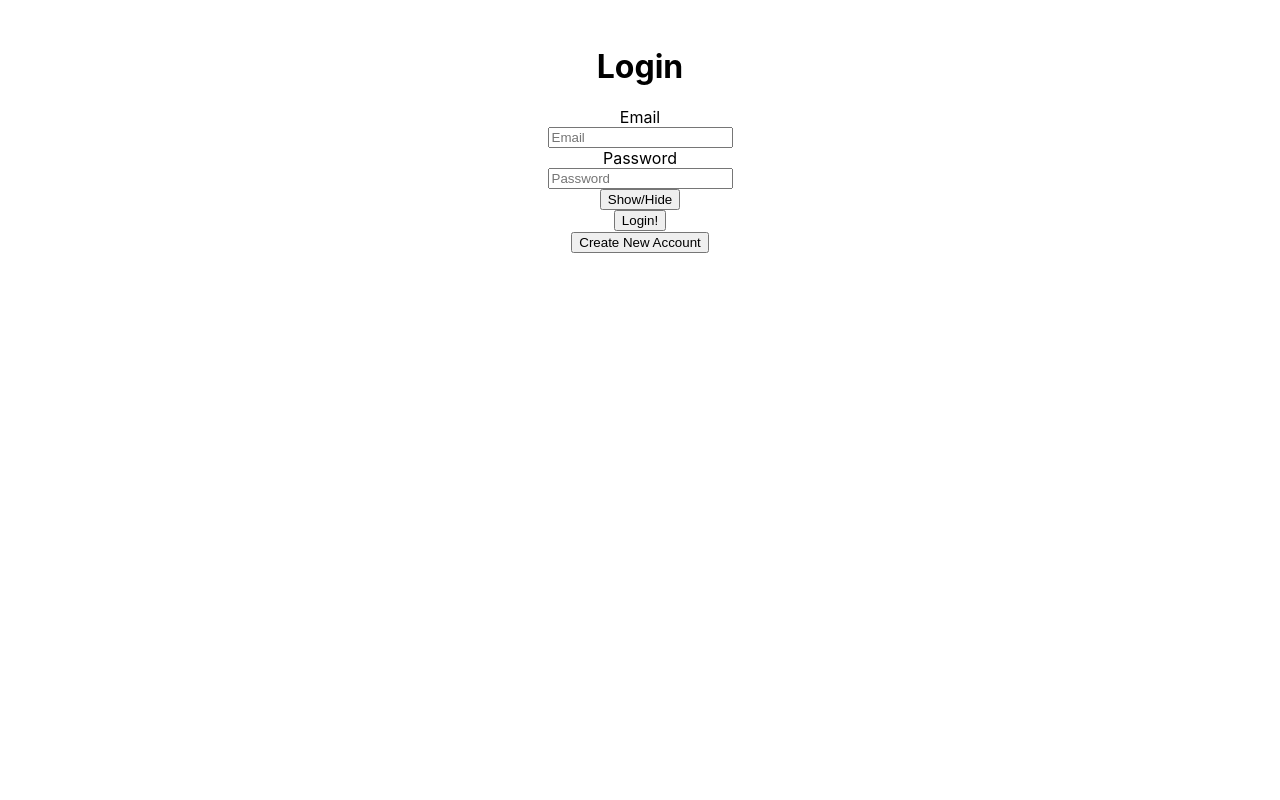
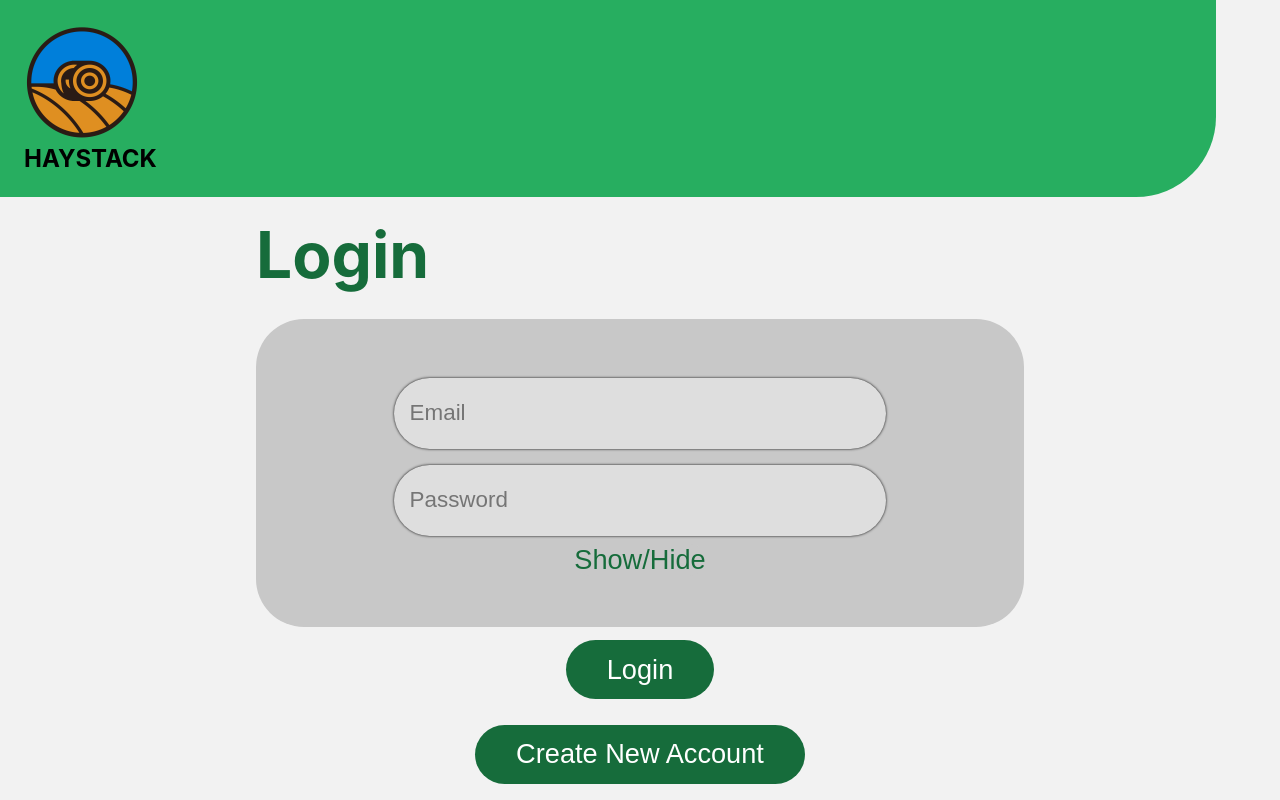
Before and after one commit to GT-4Farmers/haystack, a React (Create React App) app in the folder frontend/: page / in a window 1280 px wide. Built offline with nearby package versions, Linux system fonts and the light colour scheme; no server answers.

Commit message:
CSS Update
CSS for register and login pages. also minor html changes

```diff
--- a/frontend/src/App.css
+++ b/frontend/src/App.css
@@ -37,7 +37,7 @@
   }
 }
 
-.registration {
+.column {
   display: flex;
   flex-direction: column;
   align-items: center;
@@ -47,3 +47,94 @@
 .loginText {
   cursor: pointer;
 }
+
+body {
+  background-color: #F2F2F2;
+}
+
+header {
+  background-color: #27AE60;
+  border-radius: 0 0 5em 0;
+  margin: 0 5% 0 0;
+  padding: 1.5em;
+  text-align: left;
+}
+
+image {
+  max-width: 20%;
+  height: auto;
+}
+
+.loginBox {
+  margin: 0 auto;
+  padding: 4% 0;
+  width: 60%;
+  height: 100%;
+  color: #27AE60;
+  background-color: #C8C8C8;
+  border-radius: 3em;
+  display: flex;
+  flex-direction: column;
+  align-items: center;
+}
+
+h1 {
+  color: #000000;
+  text-align: left;
+  margin: 0em;
+  font-size: 1.5em;
+}
+
+h2 {
+  color: #166C3B;
+  text-align: left;
+  margin: 1.5% 0 1% 20%;
+  padding: 0em;
+  font-size: 4em;
+}
+
+input {
+  outline: none;
+  border-radius: 10em;
+  color: #219653;
+  width: 60%;
+  height: 1.8em;
+  margin: 1% 17.5%;
+  padding: .7em;
+  font-size: 1.4em;
+  background: #DEDEDE;
+  border-style: none;
+  box-shadow: 0em 0em .12em black;
+}
+
+
+
+button {
+  margin: 1% auto;
+  color: #FFF;
+  background: #166C3B;
+  border-radius: 2em;
+  padding: .5em 1.5em;
+  font-size: 1.7rem;
+  border: none;
+  cursor: pointer;
+  transition: all 0.3s ease-out;
+}
+
+#showhide {
+  margin: 0 auto;
+  background-color: #C8C8C8;
+  color: #166C3B;
+  padding: 0;
+}
+
+button:hover {
+  background: #6FCF97;
+  color: #fff;
+  transition: all 0.3s ease-out;
+}
+
+a {
+  color: #166C3B;
+  margin-bottom: 2em;
+}
--- a/frontend/src/components/Login.js
+++ b/frontend/src/components/Login.js
@@ -3,6 +3,7 @@ import { useHistory } from 'react-router-dom';
 import Axios from 'axios'
 import '../App.css';
 import AuthContext from '../states/AuthContext';
+import logo from './logo.png';
 
 function Login(props) {
 
@@ -50,9 +51,13 @@ function Login(props) {
 
     return (
         <div className = "App">
-            <div className = "registration">
-                <h1>Login</h1>
-                <label>Email</label>
+             <header>
+                <img alt='Haystack Logo' src={logo}/>
+                <h1>HAYSTACK</h1>
+            </header>
+            <h2>Login</h2>
+            <div className = "column">
+                <div className="loginBox">
                     <input
                         type="email"
                         placeholder="Email"
@@ -60,7 +65,6 @@ function Login(props) {
                         value={state.email ? state.email : ""}
                         onChange={handleChange}
                     />
-                <label>Password</label>
                     <input
                         type={hidden ? "password" : "text"}
                         placeholder="Password"
@@ -68,13 +72,13 @@ function Login(props) {
                         value={state.password ? state.password : ""}
                         onChange={handleChange}
                     />
+                    <button onClick={toggleShow} id="showhide">Show/Hide</button>
+                </div>
 
-                <button onClick={toggleShow}> Show/Hide </button>
-                <button onClick={login}>Login!</button>
+                <button onClick={login}>Login</button>
 
-                <div>
                 <button onClick={handleHistory}>Create New Account</button>
-                </div>
+
 
             </div>
         </div>
--- a/frontend/src/components/Register.js
+++ b/frontend/src/components/Register.js
@@ -3,6 +3,7 @@ import Axios from 'axios'
 import '../App.css';
 import { useHistory } from 'react-router';
 import uuid from 'react-uuid';
+import logo from './logo.png';
 
 function Register() {
     let uniqueID = uuid();
@@ -67,9 +68,13 @@ function Register() {
 
     return (
         <div className="App">
-            <div className = "registration">
-                <h1>Sign Up</h1>
-                <label>First Name</label>
+            <header>
+                <img alt='Haystack Logo' src={logo}/>
+                <h1>HAYSTACK</h1>
+            </header>
+            <h2>Sign Up</h2>
+            <div className = "column">
+                <div className="loginBox">
                     <input
                         type="text"
                         placeholder="First Name"
@@ -77,7 +82,6 @@ function Register() {
                         value={state.firstNameReg ? state.firstNameReg : ""}
                         onChange={handleChange}
                     />
-                <label>Last Name</label>
                     <input
                         type="text"
                         placeholder="Last Name"
@@ -85,7 +89,6 @@ function Register() {
                         value={state.lastNameReg ? state.lastNameReg : ""}
                         onChange={handleChange}
                     />
-                <label>Email</label>
                     <input
                         type="email"
                         placeholder="Email"
@@ -93,7 +96,6 @@ function Register() {
                         value={state.emailReg ? state.emailReg : ""}
                         onChange={handleChange}
                     />
-                <label>Password</label>
                     <input
                         type={hidden ? "password" : "text"}
                         placeholder="Password"
@@ -101,7 +103,6 @@ function Register() {
                         value={state.passwordReg ? state.passwordReg : ""}
                         onChange={handleChange}
                     />
-                <label>Confirm Password</label>
                     <input
                         type={hidden ? "password" : "text"}
                         placeholder="Confirm Password"
@@ -109,12 +110,13 @@ function Register() {
                         value={state.confirmPasswordReg ? state.confirmPasswordReg : ""}
                         onChange={handleChange}
                     />
-                <button onClick={toggleShow}> Show/Hide </button>
-                <button onClick={handleRegister}> Sign Up! </button>
+                    <button onClick={toggleShow} id="showhide">Show/Hide</button>
+                </div>
+                <button onClick={handleRegister}>Sign Up</button>
 
                 <div>
                     <span>Already have an account? </span>
-                    <button onClick={handleHistory}>Login here</button>
+                    <a onClick={handleHistory}>Login here</a>
                 </div>
             </div>
         </div>
```
Also changed, not shown: frontend/src/components/logo.png (added). Lines whose indentation alone changed are shown as unchanged.
